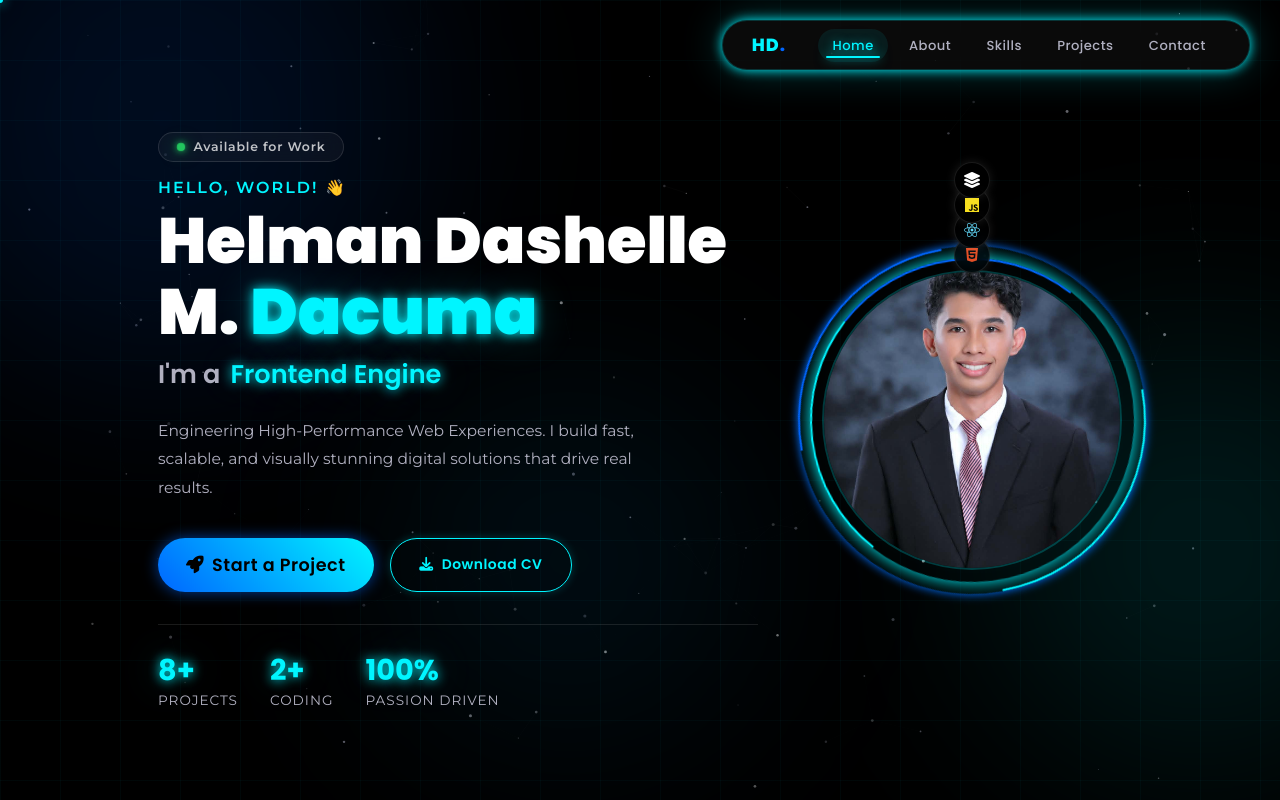
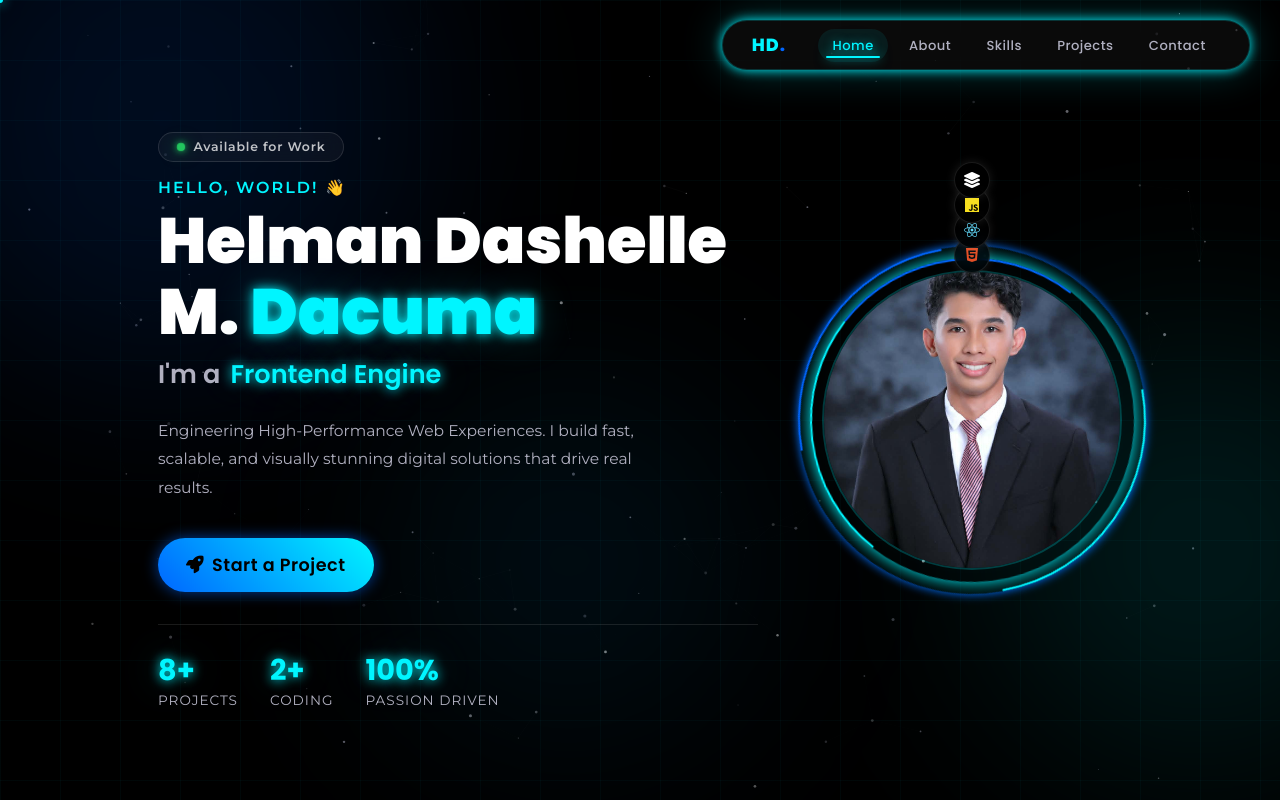
Before and after one commit to Dashersd/portfolio, a React (Vite) app: page / in a window 1280 px wide. Shown: the top 800 px of the page. Built offline with nearby package versions, Linux system fonts and the light colour scheme; a web font is replaced by a local one.

Commit message:
Remove Download CV buttons

```diff
--- a/legacy_index.html
+++ b/legacy_index.html
@@ -109,7 +109,6 @@
       </p>
       <div class="hero-cta desktop-cta">
         <a href="#projects" class="btn btn-primary ripple prominent-cta"><i class="fas fa-rocket"></i> Start a Project</a>
-        <a href="./CV Resume (2).pdf" download="Helman_Dacuma_CV.pdf" class="btn btn-outline ripple"><i class="fas fa-download"></i> Download CV</a>
       </div>
 
       <!-- Trust Signals / Quick Stats -->
@@ -146,7 +145,6 @@
     </div>
     <div class="hero-cta mobile-cta reveal reveal-delay">
       <a href="#projects" class="btn btn-primary ripple prominent-cta"><i class="fas fa-rocket"></i> Start a Project</a>
-      <a href="./CV Resume (2).pdf" download="Helman_Dacuma_CV.pdf" class="btn btn-outline ripple"><i class="fas fa-download"></i> Download CV</a>
     </div>
   </section>
 
--- a/src/components/Hero.jsx
+++ b/src/components/Hero.jsx
@@ -116,7 +116,6 @@ const Hero = () => {
         </motion.p>
         <motion.div variants={item} className="hero-cta desktop-cta">
           <a href="#projects" className="btn btn-primary ripple prominent-cta"><i className="fas fa-rocket"></i> Start a Project</a>
-          <a href="/Resume.pdf" download="Helman_Dacuma_CV.pdf" className="btn btn-outline ripple"><i className="fas fa-download"></i> Download CV</a>
         </motion.div>
 
         <motion.div variants={item} className="hero-stats">
@@ -163,7 +162,6 @@ const Hero = () => {
 
       <Reveal delay={0.6} className="hero-cta mobile-cta">
         <a href="#projects" className="btn btn-primary ripple prominent-cta"><i className="fas fa-rocket"></i> Start a Project</a>
-        <a href="/Resume.pdf" download="Helman_Dacuma_CV.pdf" className="btn btn-outline ripple"><i className="fas fa-download"></i> Download CV</a>
       </Reveal>
     </section>
   );
```
